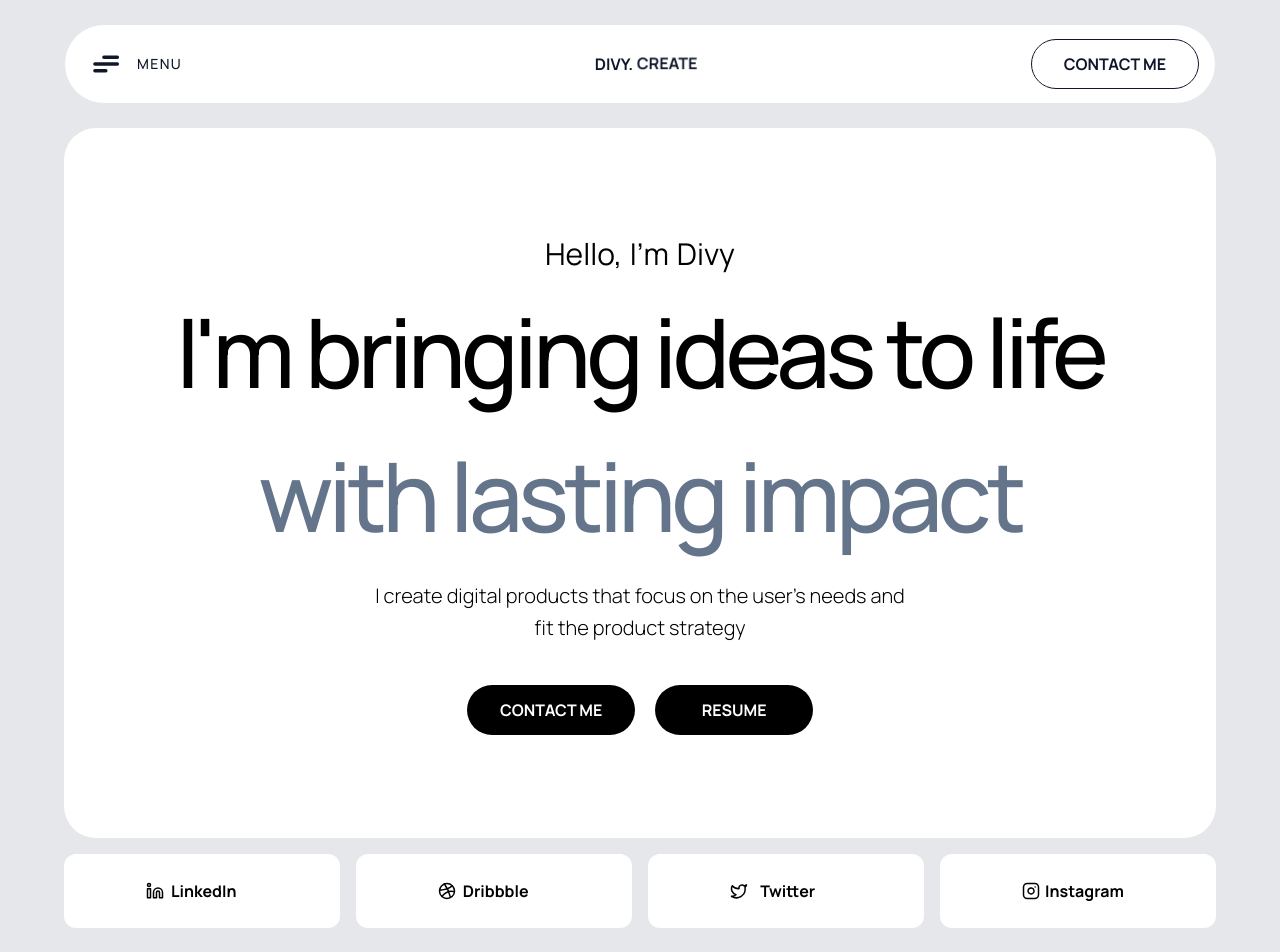
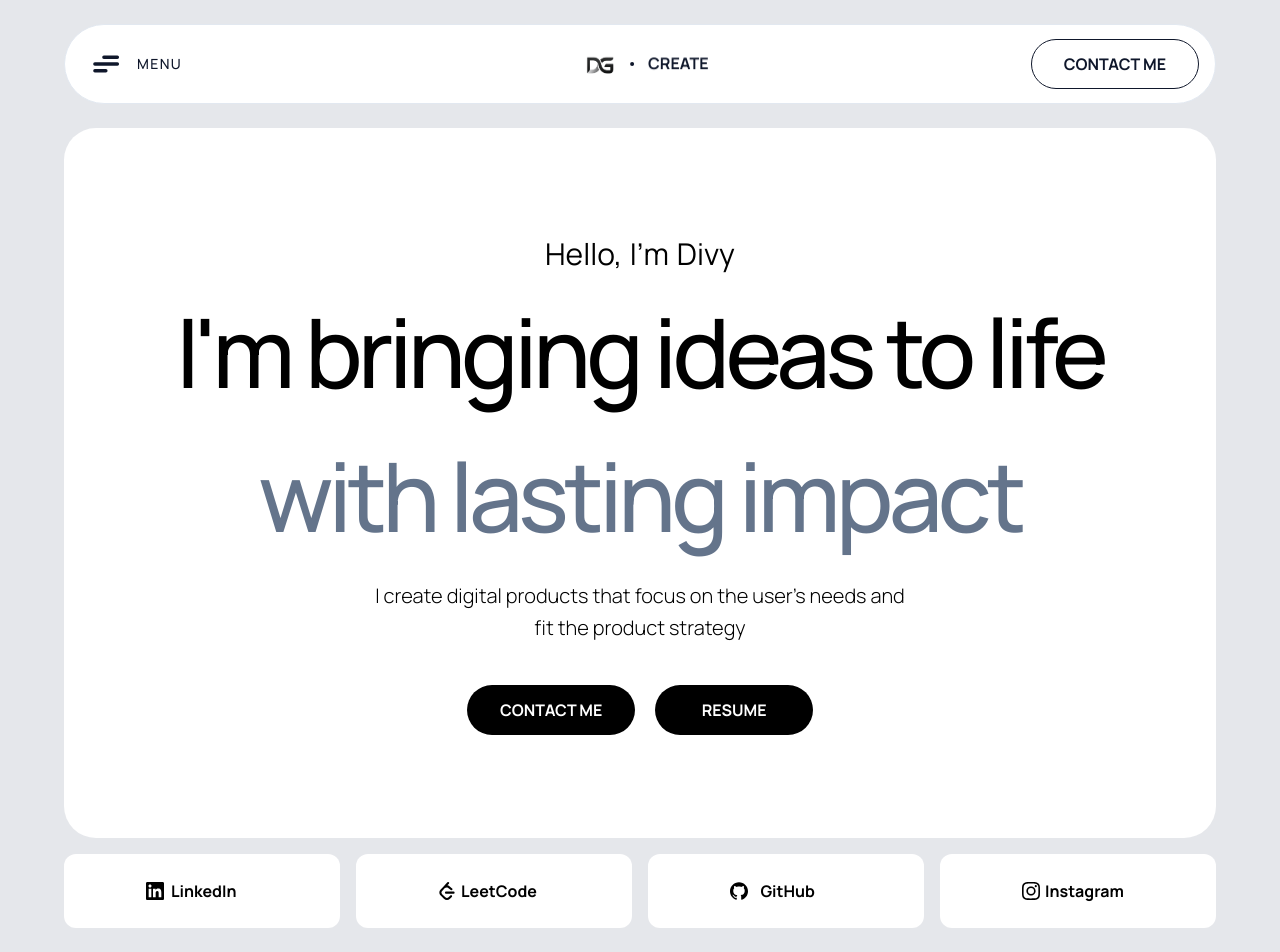
Before and after one commit to Divygupta208/Portfolio, a React (Vite) app: page / in a window 1280 px wide. Shown: the top 952 px of the page. Built offline with nearby package versions, Linux system fonts and the light colour scheme.

Commit message:
about me section fixes

```diff
--- a/src/components/about/AboutHero.tsx
+++ b/src/components/about/AboutHero.tsx
@@ -29,14 +29,14 @@ const AboutHero = () => {
               <TextAnimation
                 text="I'm versatile"
                 variant="wordUp"
-                delay={0.2}
+                delay={0.4}
                 trigger={true}
                 className="text-5xl md:text-6xl lg:text-8xl font-medium text-black tracking-tighter leading-[0.9]"
               />
               <TextAnimation
                 text="designer"
                 variant="wordUp"
-                delay={0.4}
+                delay={0.6}
                 trigger={true}
                 className="text-6xl lg:text-8xl font-medium text-secondary tracking-tighter leading-[0.9]"
               />
--- a/src/components/about/MyJourney.tsx
+++ b/src/components/about/MyJourney.tsx
@@ -43,12 +43,12 @@ const MyJourney: React.FC = () => {
     const containerRef = useRef<HTMLDivElement>(null);
     const { scrollYProgress } = useScroll({
         target: containerRef,
-        offset: ["start end", "end start"],
+        offset: ["start 80%", "end 40%"],
     });
 
     const pathLength = useSpring(scrollYProgress, {
-        stiffness: 100,
-        damping: 30,
+        stiffness: 200,
+        damping: 20,
         restDelta: 0.001
     });
 
@@ -82,7 +82,7 @@ const MyJourney: React.FC = () => {
             </div>
 
 
-            <div className="max-w-7xl mx-auto px-6 relative bg-white rounded-4xl p-10">
+            <div className="max-w-7xl mx-auto px-6 relative rounded-4xl p-10">
 
 
 
@@ -126,6 +126,8 @@ const MyJourney: React.FC = () => {
                                 stroke="url(#roadGradient)"
                                 strokeWidth="80"
                                 fill="none"
+                                strokeLinecap="round"
+                                style={{ pathLength }}
                             />
 
 
@@ -141,6 +143,7 @@ const MyJourney: React.FC = () => {
                                 stroke="#ffffffff"
                                 strokeWidth="4"
                                 fill="none"
+                                strokeLinecap="round"
                                 strokeDasharray="20 20"
                                 mask="url(#dashed-line-mask)"
                             />
--- a/src/components/home/ExpertiseAndSkills.tsx
+++ b/src/components/home/ExpertiseAndSkills.tsx
@@ -57,14 +57,14 @@ const ServiceCards = () => {
         <TextAnimation
           variant="wordUp"
           duration={0.6}
-          delay={0.4}
+          delay={0.2}
           text="My"
           className="text-4xl md:text-6xl lg:text-7xl font-medium  text-zinc-950 tracking-tighter"
         />
         <TextAnimation
           variant="wordUp"
           duration={0.6}
-          delay={0.7}
+          delay={0.3}
           text="Expertise"
           className="text-4xl md:text-6xl lg:text-7xl font-medium  text-zinc-950 tracking-tighter "
         />
--- a/src/components/home/HeroSection.tsx
+++ b/src/components/home/HeroSection.tsx
@@ -8,6 +8,7 @@ import {
 } from "lucide-react";
 import RollingButton from "../ui/RollButton";
 import TextAnimation from "../ui/TextAnimation";
+import { SiGithub, SiInstagram, SiLeetcode, SiLinkedin } from "react-icons/si";
 
 const Hero = () => {
   const containerVariants = {
@@ -37,23 +38,27 @@ const Hero = () => {
   const socialLinks = [
     {
       name: "LinkedIn",
-      icon: <Linkedin size={18} />,
+      icon: <SiLinkedin size={18} />,
       subIcon: <ArrowRight size={18} />,
+      link: "https://www.linkedin.com/in/divygupta208/"
     },
     {
-      name: "Dribbble",
-      icon: <Dribbble size={18} />,
+      name: "LeetCode",
+      icon: <SiLeetcode size={18} />,
       subIcon: <ArrowRight size={18} />,
+      link: "https://leetcode.com/u/divygupta208/"
     },
     {
-      name: "Twitter",
-      icon: <Twitter size={18} />,
+      name: "GitHub",
+      icon: <SiGithub size={18} />,
       subIcon: <ArrowRight size={18} />,
+      link: "https://github.com/Divygupta208"
     },
     {
       name: "Instagram",
-      icon: <Instagram size={18} />,
+      icon: <SiInstagram size={18} />,
       subIcon: <ArrowRight size={18} />,
+      link: "https://www.instagram.com/divy__._/"
     },
   ];
 
@@ -130,7 +135,7 @@ const Hero = () => {
             subBgColor="bg-white"
             mainTextColor="text-white"
             subTextColor="text-black"
-            direction="down"
+            direction="up"
             className="w-full sm:w-auto justify-center"
           />
         </motion.div>
@@ -146,6 +151,7 @@ const Hero = () => {
               mainIcon={link.icon}
               subIcon={link.subIcon}
               direction="up"
+              onClick={() => window.open(link.link, "_blank")}
               mainBgColor="bg-[white]"
               subBgColor="bg-[white]"
               mainTextColor="text-black"
--- a/src/components/layout/Header.tsx
+++ b/src/components/layout/Header.tsx
@@ -1,6 +1,6 @@
 import React, { useState, useEffect, useRef } from "react";
 import { motion, AnimatePresence, useScroll, useMotionValueEvent } from "framer-motion";
-import { Mail } from "lucide-react";
+import { Dot, Mail } from "lucide-react";
 import RollingButton from "../ui/RollButton";
 import Hamburger from "../ui/Hamburger";
 import { useWaveTransition } from "../../hooks/useViewTransition";
@@ -94,9 +94,10 @@ const Header: React.FC = () => {
           className="absolute left-1/2 -translate-x-1/2 flex items-center gap-2 cursor-pointer ml-5"
           onClick={(e) => handleNavClick(e as any, "/")}
         >
-          <span className="font-bold text-slate-900 dark:text-white uppercase flex items-center gap-1">
-            Divy.
-            <span className="relative w-[5.5em] h-[1.2em] overflow-hidden inline-flex items-center perspective-[400px]">
+          <span className="font-bold text-slate-900 dark:text-white uppercase flex items-center gap-0 md:gap-1">
+            <img src="public/BLACK_LOGO.png" alt="" className="w-8 h-8 md:h-10" />
+            <Dot />
+            <span className="relative w-[5.5em] h-[1.2em] md:h-[1.6em] overflow-hidden inline-flex items-center perspective-[400px]">
               <AnimatePresence mode="wait">
                 <motion.span
                   key={rotatingWords[currentWordIndex]}
--- a/src/components/ui/RollButton.tsx
+++ b/src/components/ui/RollButton.tsx
@@ -53,15 +53,25 @@ const RollingButton: React.FC<RollingButtonProps> = ({
   };
 
   const handleClick = (e: any) => {
-    // If it's a touch interaction (or we simply want to enforce temporary roll),
-    // and we aren't legitimately hovered (mouse), trigger the roll.
-    if (!isHovered || isTouch.current) {
-      // Force unhover if somehow set, and trigger roll
+    // If it's a touch interaction, we want to play the animation FIRST, then click.
+    if (isTouch.current) {
       setIsHovered(false);
       setIsRolling(true);
-      setTimeout(() => setIsRolling(false), 500);
+
+      // Delay the actual click action to let the animation play
+      setTimeout(() => {
+        setIsRolling(false);
+        onClick?.(e);
+      }, 450);
+    } else {
+      // Desktop/Mouse: If not hovered (rare), trigger roll, but click immediately
+      if (!isHovered) {
+        setIsHovered(false);
+        setIsRolling(true);
+        setTimeout(() => setIsRolling(false), 500);
+      }
+      onClick?.(e);
     }
-    onClick?.(e);
   };
 
 
@@ -133,51 +143,6 @@ const RollingButton: React.FC<RollingButtonProps> = ({
     },
   };
 
-  // Wrapper for main text and icon with initial animation
-  const MainTextContent = () => {
-    if (showInitialAnimation && typeof mainText === "string") {
-      // Animate words individually
-      const words = mainText.split(" ");
-      return (
-        <motion.div
-          initial="hidden"
-          whileInView="visible"
-          viewport={{ once: true }}
-          className="flex flex-wrap gap-x-[0.25em]"
-          transition={{ staggerChildren: 0.04 }}
-        >
-          {words.map((word, i) => (
-            <span key={i} className="inline-block overflow-hidden">
-              <motion.span
-                variants={initialTextVariants}
-                className="inline-block"
-              >
-                {word}
-              </motion.span>
-            </span>
-          ))}
-        </motion.div>
-      );
-    }
-    return <>{mainText}</>;
-  };
-
-  const MainIconContent = () => {
-    if (showInitialAnimation && mainIcon) {
-      return (
-        <motion.span
-          initial="hidden"
-          whileInView="visible"
-          viewport={{ once: true }}
-          variants={initialIconVariants}
-        >
-          {mainIcon}
-        </motion.span>
-      );
-    }
-    return <>{mainIcon}</>;
-  };
-
   return (
     <motion.button
       initial="initial"
@@ -215,7 +180,18 @@ const RollingButton: React.FC<RollingButtonProps> = ({
                 transition={springTransition}
                 className="absolute inset-0 flex items-center justify-center"
               >
-                <MainIconContent />
+                {showInitialAnimation ? (
+                  <motion.span
+                    initial="hidden"
+                    whileInView="visible"
+                    viewport={{ once: true }}
+                    variants={initialIconVariants}
+                  >
+                    {mainIcon}
+                  </motion.span>
+                ) : (
+                  mainIcon
+                )}
               </motion.span>
             )}
             {subIcon && (
@@ -238,7 +214,25 @@ const RollingButton: React.FC<RollingButtonProps> = ({
             transition={springTransition}
             className="col-start-1 row-start-1 whitespace-nowrap"
           >
-            <MainTextContent />
+            {showInitialAnimation && typeof mainText === "string" ? (
+              <motion.div
+                initial="hidden"
+                whileInView="visible"
+                viewport={{ once: true }}
+                className="flex flex-wrap gap-x-[0.25em]"
+                transition={{ staggerChildren: 0.04 }}
+              >
+                {mainText.split(" ").map((word, i) => (
+                  <span key={i} className="inline-block overflow-hidden">
+                    <motion.span variants={initialTextVariants} className="inline-block">
+                      {word}
+                    </motion.span>
+                  </span>
+                ))}
+              </motion.div>
+            ) : (
+              mainText
+            )}
           </motion.div>
 
           {/* Sub Text */}
--- a/src/pages/HomePage.tsx
+++ b/src/pages/HomePage.tsx
@@ -9,8 +9,8 @@ const HomePage = () => {
   return (
     <div className="space-y-10 md:space-y-20">
       <Hero />
+      <AboutSection />
       <SelectedWorks />
-      <AboutSection />
       <MySkills />
       <ServiceCards />
     </div>
```
